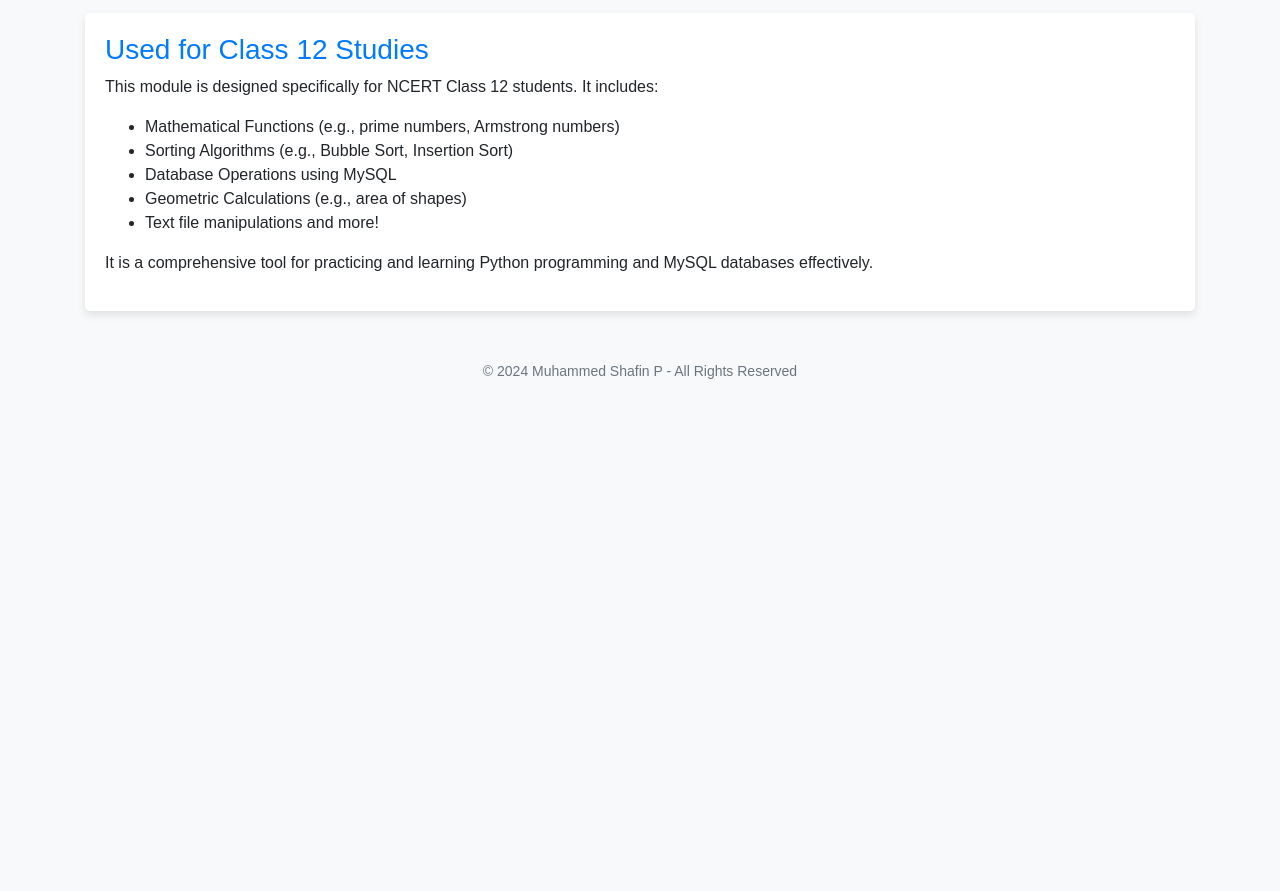
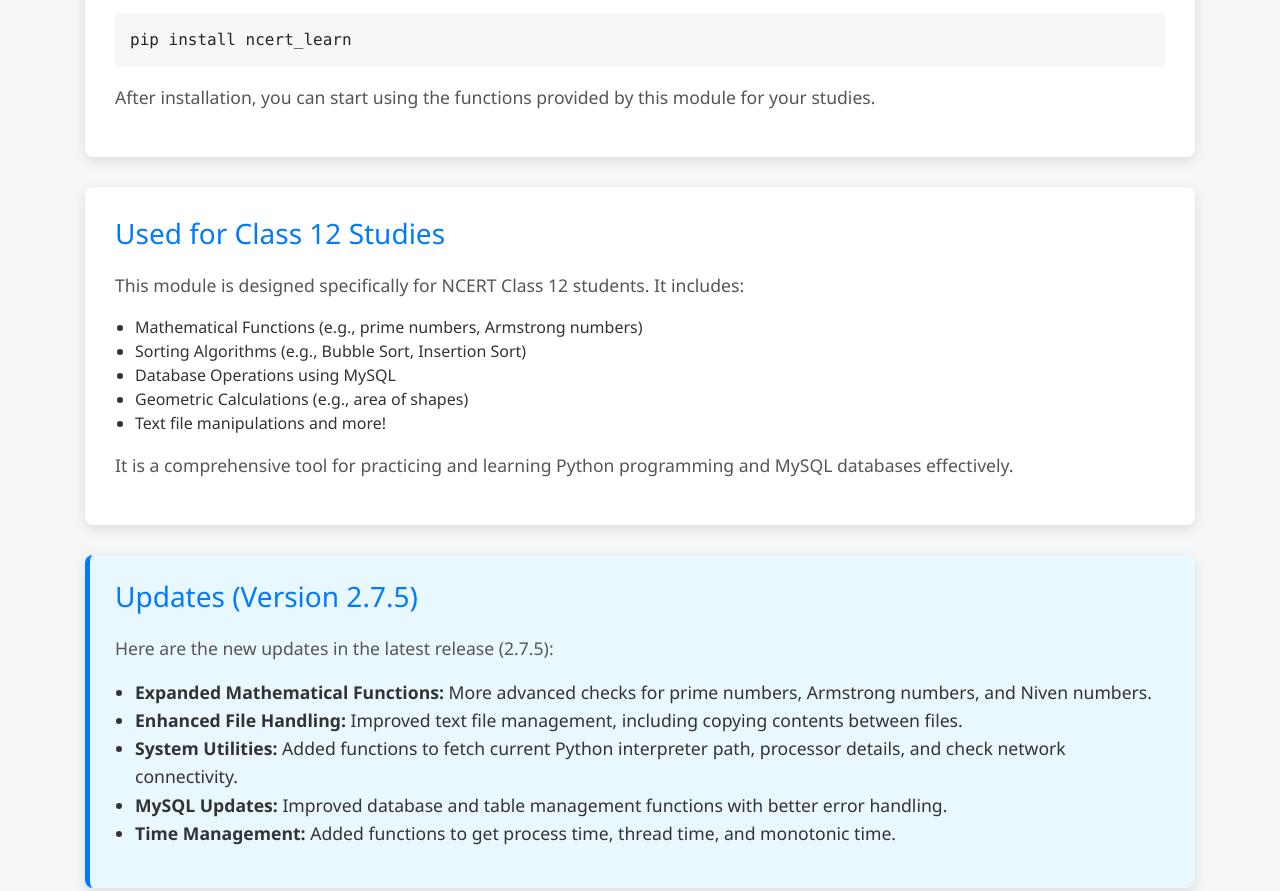
Before and after one commit to hejhdiss/ncert_learn-website, a plain HTML site: page index.html in a window 1280 px wide. Shown: the part 636-1527 px from the top of the page. Before the commit the page ends 1034 px from the top, so only its background shows below. Drawn offline with nearby package versions, Linux system fonts and the light colour scheme.

Commit message:
Add files via upload

```diff
--- a/index.html
+++ b/index.html
@@ -7,8 +7,9 @@
     <link rel="stylesheet" href="https://stackpath.bootstrapcdn.com/bootstrap/4.5.0/css/bootstrap.min.css">
     <style>
         body {
-            background-color: #f8f9fa;
-            font-family: Arial, sans-serif;
+            background-color: #f4f6f8;
+            font-family: 'Segoe UI', Tahoma, Geneva, Verdana, sans-serif;
+            color: #333;
         }
         .container {
             margin-top: 50px;
@@ -17,21 +18,62 @@
             text-align: center;
             margin-bottom: 50px;
         }
+        .header h1 {
+            font-size: 3.5rem;
+            font-weight: bold;
+        }
+        .header p {
+            font-size: 1.25rem;
+            color: #555;
+        }
         .section {
             background-color: #ffffff;
-            padding: 20px;
-            border-radius: 5px;
-            box-shadow: 0 4px 8px rgba(0, 0, 0, 0.1);
+            padding: 30px;
+            border-radius: 8px;
+            box-shadow: 0 4px 12px rgba(0, 0, 0, 0.1);
             margin-bottom: 30px;
         }
         .section h3 {
             color: #007bff;
+            font-size: 1.75rem;
+            margin-bottom: 20px;
+        }
+        .section p {
+            font-size: 1.1rem;
+            line-height: 1.6;
+            color: #555;
+        }
+        .section ul {
+            list-style-type: disc;
+            padding-left: 20px;
         }
         .footer {
             text-align: center;
-            margin-top: 50px;
+            margin-top: 60px;
             font-size: 14px;
             color: #6c757d;
+            border-top: 1px solid #e0e0e0;
+            padding-top: 30px;
+            padding-bottom: 20px;
+        }
+        pre code {
+            background-color: #f7f7f7;
+            padding: 15px;
+            border-radius: 5px;
+            display: block;
+            white-space: pre-wrap;
+            word-wrap: break-word;
+            font-size: 1rem;
+        }
+        .updates-section {
+            background-color: #e9f7fe;
+            border-left: 5px solid #007bff;
+            padding: 25px;
+        }
+        .updates-section ul {
+            padding-left: 20px;
+            font-size: 1.1rem;
+            line-height: 1.6;
         }
     </style>
 </head>
@@ -39,7 +81,7 @@
 
 <div class="container">
     <div class="header">
-        <h1 class="display-4">ncert_learn</h1>
+        <h1>ncert_learn</h1>
         <p class="lead">A Python Module for NCERT Class 12 Computer Science - Learn Python and MySQL with ease!</p>
     </div>
 
@@ -69,6 +111,18 @@
         <p>It is a comprehensive tool for practicing and learning Python programming and MySQL databases effectively.</p>
     </div>
 
+    <div class="section updates-section">
+        <h3>Updates (Version 2.7.5)</h3>
+        <p>Here are the new updates in the latest release (2.7.5):</p>
+        <ul>
+            <li><strong>Expanded Mathematical Functions:</strong> More advanced checks for prime numbers, Armstrong numbers, and Niven numbers.</li>
+            <li><strong>Enhanced File Handling:</strong> Improved text file management, including copying contents between files.</li>
+            <li><strong>System Utilities:</strong> Added functions to fetch current Python interpreter path, processor details, and check network connectivity.</li>
+            <li><strong>MySQL Updates:</strong> Improved database and table management functions with better error handling.</li>
+            <li><strong>Time Management:</strong> Added functions to get process time, thread time, and monotonic time.</li>
+        </ul>
+    </div>
+
     <div class="footer">
         <p>&copy; 2024 Muhammed Shafin P - All Rights Reserved</p>
     </div>
```
